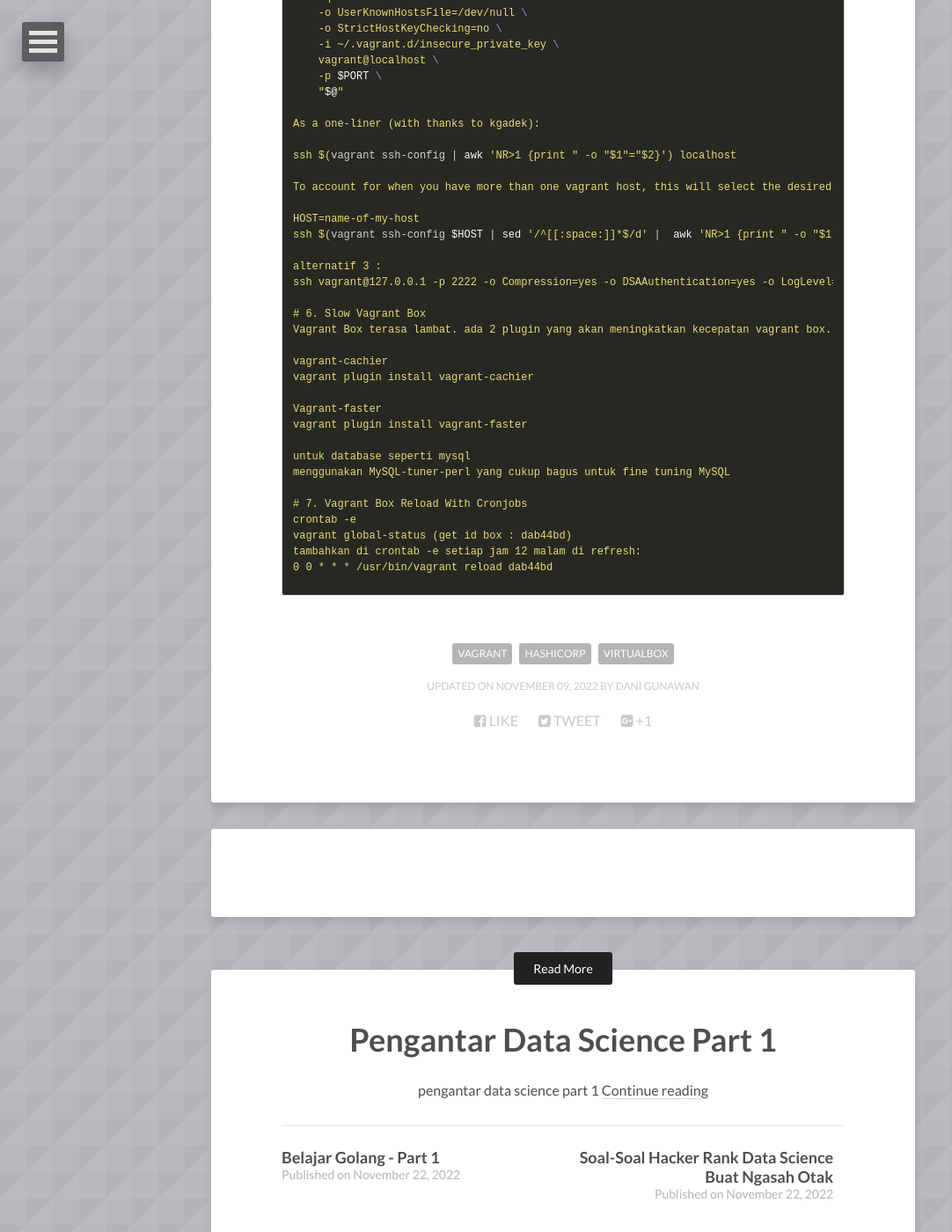
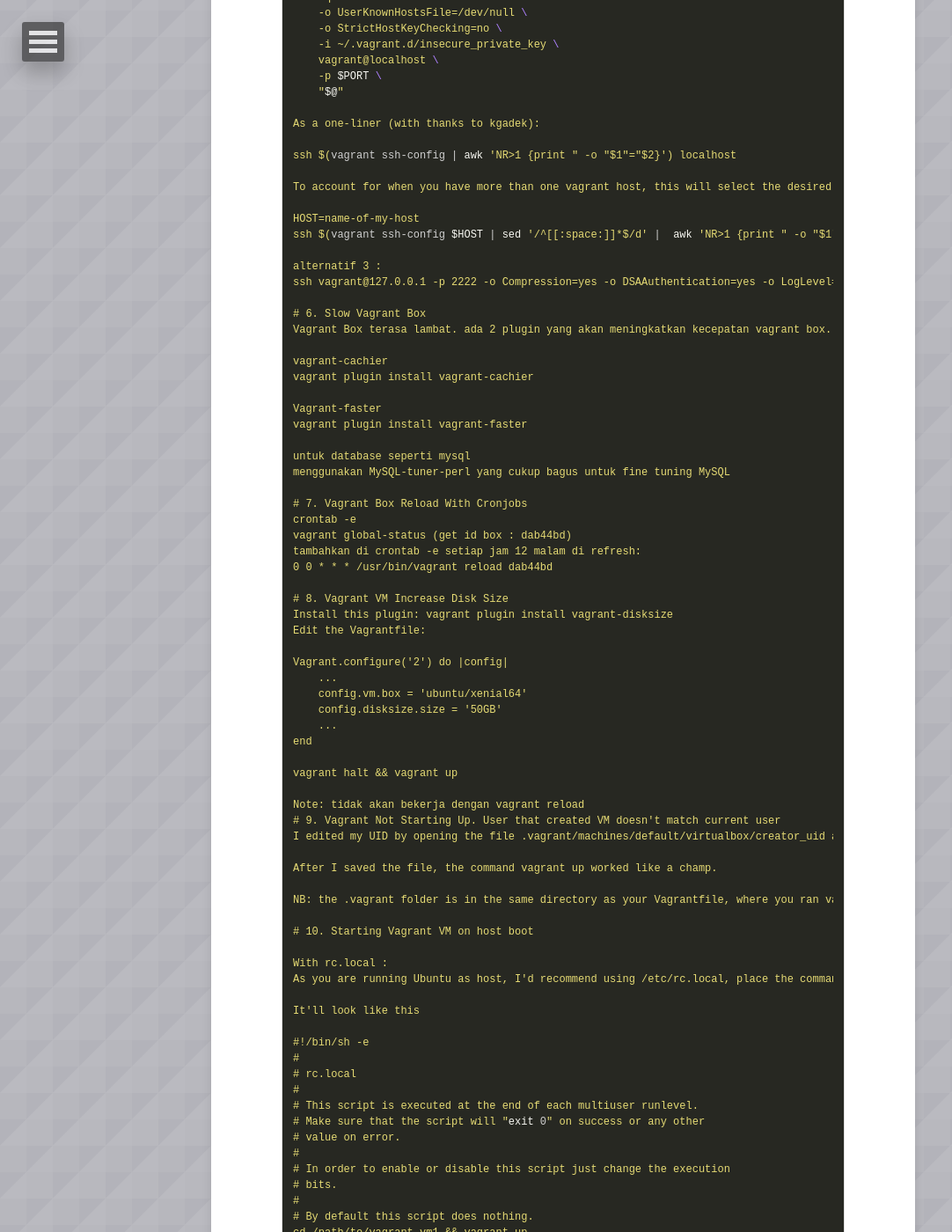
Before and after one commit to danigunawan/danigunawan.github.io, a Jekyll site: the page built from _posts/2022-11-09-belajar-vagrant-part-1.md, in a window 1280 px wide and 1400 px high, scrolled down 7218 px. Shown: the whole window at 88% size, without its empty margins (0-1082 px from the left). Built offline with Jekyll 4.4.1, drawn with Linux system fonts in a browser that asks for light colours; nearby versions of some CDN libraries; comment, search, counter and statistics services are not loaded; some of the changed text lies outside the part shown.

Commit message:
[ADD POSTING] posting

```diff
--- a/_posts/2022-11-09-belajar-vagrant-part-1.md
+++ b/_posts/2022-11-09-belajar-vagrant-part-1.md
@@ -415,4 +415,56 @@
 tambahkan di crontab -e setiap jam 12 malam di refresh:
 0 0 * * * /usr/bin/vagrant reload dab44bd
 
+# 8. Vagrant VM Increase Disk Size
+Install this plugin: vagrant plugin install vagrant-disksize
+Edit the Vagrantfile:
+
+Vagrant.configure('2') do |config|
+    ...
+    config.vm.box = 'ubuntu/xenial64'
+    config.disksize.size = '50GB'
+    ...
+end
+
+vagrant halt && vagrant up
+
+Note: tidak akan bekerja dengan vagrant reload
+# 9. Vagrant Not Starting Up. User that created VM doesn't match current user
+I edited my UID by opening the file .vagrant/machines/default/virtualbox/creator_uid and changing the 501 to a 0.
+
+After I saved the file, the command vagrant up worked like a champ.
+
+NB: the .vagrant folder is in the same directory as your Vagrantfile, where you ran vagrant up
+
+# 10. Starting Vagrant VM on host boot
+
+With rc.local :
+As you are running Ubuntu as host, I'd recommend using /etc/rc.local, place the commands in the rc.local script which is executed at the end of the init process.
+
+It'll look like this
+
+#!/bin/sh -e
+#
+# rc.local
+#
+# This script is executed at the end of each multiuser runlevel.
+# Make sure that the script will "exit 0" on success or any other
+# value on error.
+#
+# In order to enable or disable this script just change the execution
+# bits.
+#
+# By default this script does nothing.
+cd /path/to/vagrant_vm1 && vagrant up
+cd /path/to/vagrant_vm2 && vagrant up
+exit 0
+
+or crontabs :
+
+@reboot cd /home/deploy/vagrant/apps/win10 && sleep 20; /bin/su -c "/usr/bin/vagrant up" deploy
+
+or crontabs 2 for if reloads vagrant box :
+vagrant global-status get id
+@reboot /bin/su -c "/usr/bin/vagrant reload 42885aa" deploy
+
 {% endhighlight %}
```
Also changed, not shown: _bookmarks/2022/NOTES.md (added, +3 -0 lines), _posts/2022-11-07-belajar-membuat-blog-dengan-jekyll-hpstr.md (+1 -0 lines), _posts/2022-11-23-belajar-mlops-part-1.md (+2 -0 lines).
